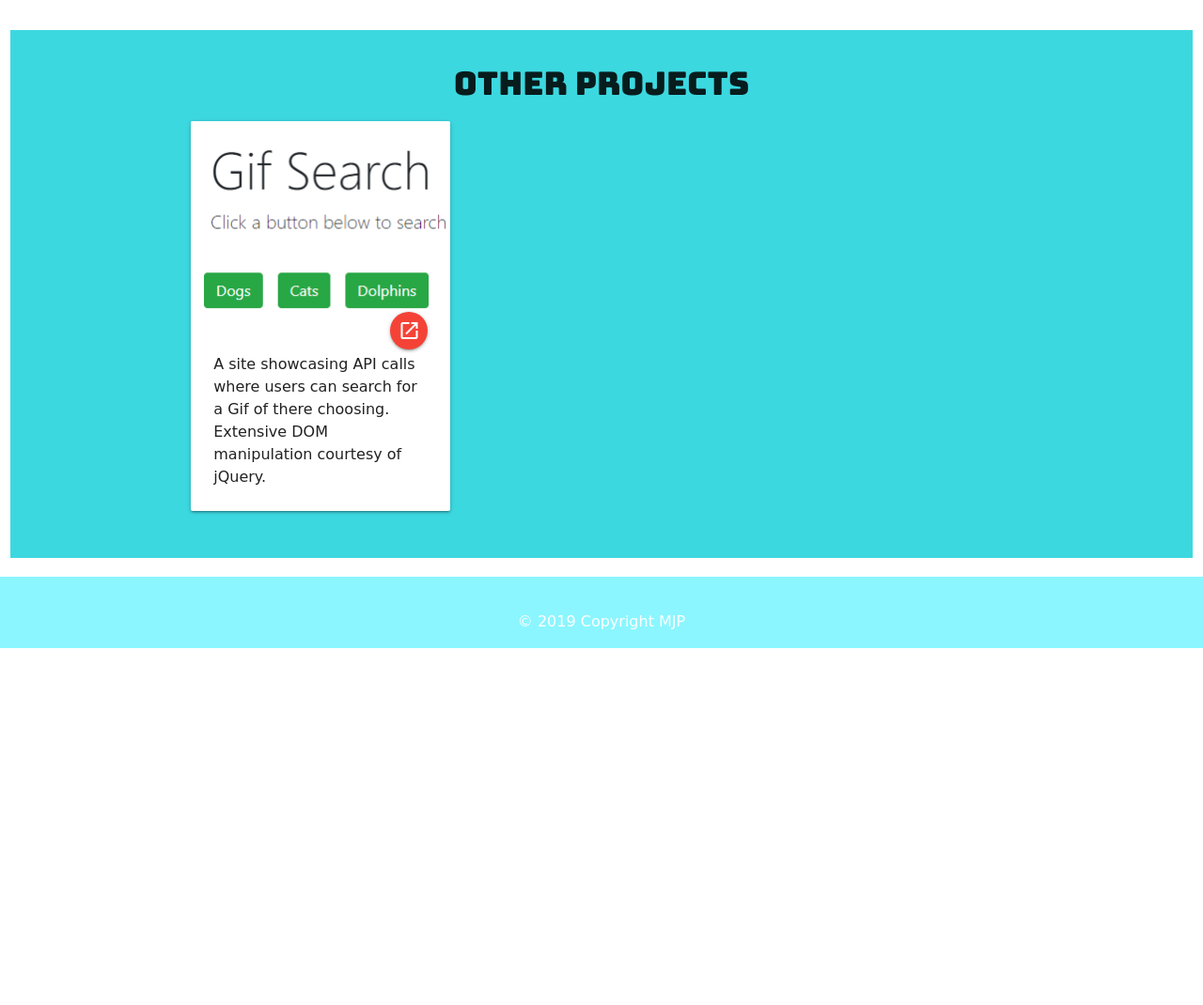
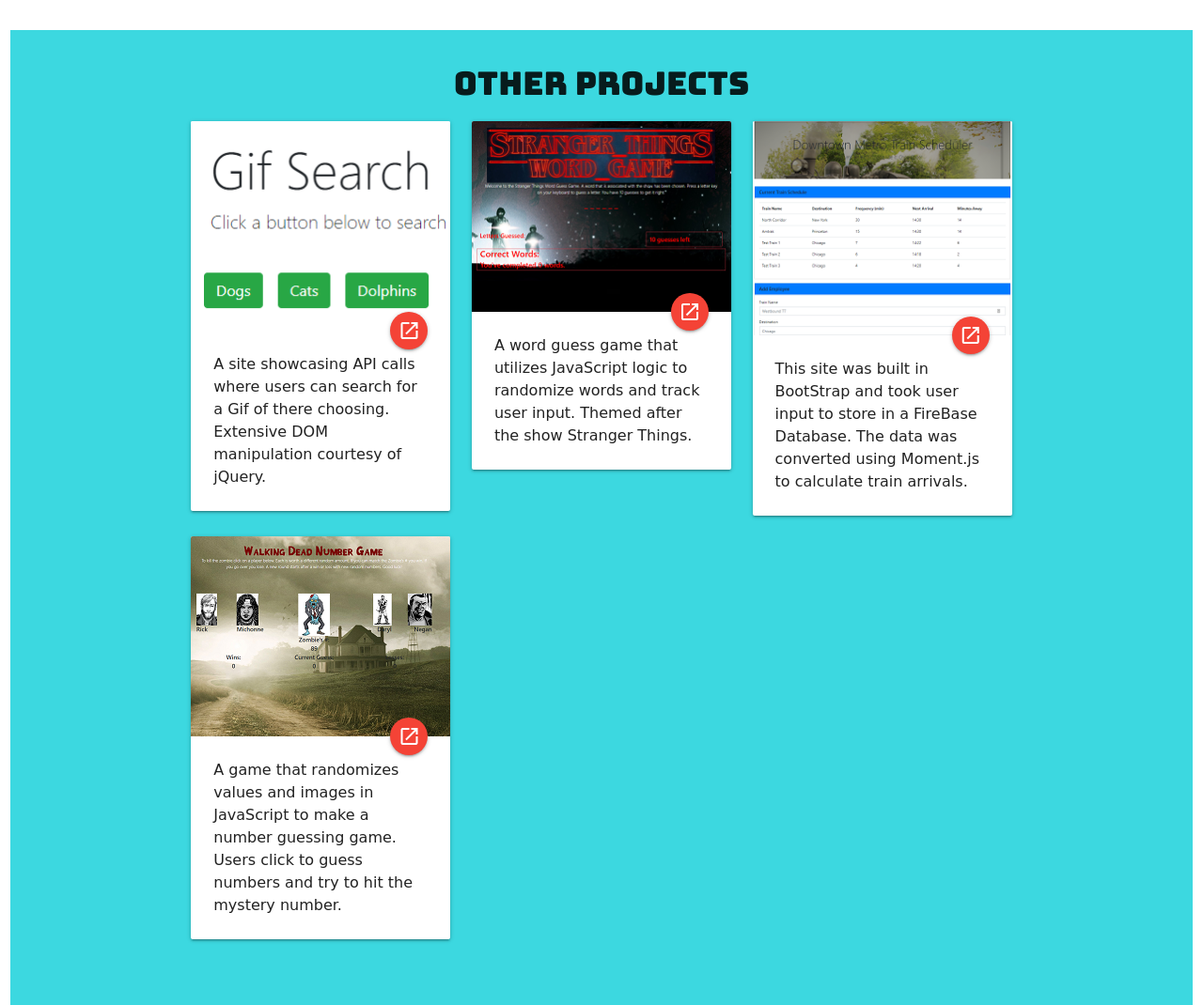
Before and after one commit to dirkcallaway/portfolio, a plain HTML site: page index.html in a window 1280 px wide. Shown: the part 1509-2579 px from the top of the page at 94% size. Before the commit the page ends 2219 px from the top, so only its background shows below. Drawn offline with nearby package versions, Linux system fonts and the light colour scheme; a web font is replaced by a local one.

Commit message:
Added project cards

```diff
--- a/assets/css/style.css
+++ b/assets/css/style.css
@@ -69,6 +69,6 @@ i {
   width:auto;
 }
 
-.black {
-
+.card {
+  height:100%;
 }
--- a/index.html
+++ b/index.html
@@ -30,7 +30,7 @@
     </div>
   </header>
   <!--Content-->
-  <!-- <main> -->
+
   <div class="row">
     <!-- Header Bar -->
     <div class="col s12 m12 l12">
@@ -116,7 +116,7 @@
         <div class="row">
           <div class="container">
             <h4 class="bungee center">Coloradical Trivia Game</h4>
-            <div class="col s12 m8 l4">
+            <div class="col s12 m8 l8">
               <ul>
                 <li class="lon">First Big Thing</li>
                 <li class="lon">Next Big Thing</li>
@@ -135,16 +135,63 @@
         <div class="row">
           <div class="container">
             <h4 class="bungee center">Other Projects</h4>
-            <div class="col s12 m12 l4">
+            <div class="col s12 m12 l12">
+              <div class="row">
 
                 <!-- First Portfolio Card -->
+                <div class="col s12 m4 l4">
                   <div class="card">
                     <div class="card-image">
-                  <img src="assets/images/giph.PNG">
-                  <a href="https://dirkcallaway.github.io/giphtastic/" target="_blank" class="btn-floating halfway-fab waves-effect waves-light red"><i class="material-icons">launch</i></a>
+                      <img src="assets/images/giph.PNG" class="responsive-image">
+                      <a href="https://dirkcallaway.github.io/giphtastic/" target="_blank" class="btn-floating halfway-fab waves-effect waves-light red"><i
+                          class="material-icons">launch</i></a>
                     </div>
                     <div class="card-content">
-                  <p class="lon">A site showcasing API calls where users can search for a Gif of there choosing.  Extensive DOM manipulation courtesy of jQuery.</p>
+                      <p class="lon">A site showcasing API calls where users can search for a Gif of there choosing.
+                        Extensive DOM manipulation courtesy of jQuery.</p>
+                    </div>
+                  </div>
+                </div>
+
+                <!-- Second Portfolio Card -->
+                <div class="col s12 m4 l4">
+                  <div class="card">
+                    <div class="card-image">
+                      <img src="assets/images/wordGame.PNG" class="responsive-image">
+                      <a href="https://dirkcallaway.github.io/Word-Guess-Game/" target="_blank" class="btn-floating halfway-fab waves-effect waves-light red"><i
+                          class="material-icons">launch</i></a>
+                    </div>
+                    <div class="card-content">
+                      <p class="lon">A word guess game that utilizes JavaScript logic to randomize words and track user input.  Themed after the show Stranger Things.</p>
+                    </div>
+                  </div>
+                </div>
+
+                <!-- Third Portfolio Card -->
+                <div class="col s12 m4 l4">
+                  <div class="card">
+                    <div class="card-image">
+                      <img src="assets/images/train.PNG" class="responsive-image">
+                      <a href="https://dirkcallaway.github.io/train-scheduler/" target="_blank" class="btn-floating halfway-fab waves-effect waves-light red"><i
+                          class="material-icons">launch</i></a>
+                    </div>
+                    <div class="card-content">
+                      <p class="lon">This site was built in BootStrap and took user input to store in a FireBase Database.  The data was converted using Moment.js to calculate train arrivals.</p>
+                    </div>
+                  </div>
+                </div>
+
+                <!-- Fourth Portfolio Card -->
+                <div class="col s12 m4 l4">
+                  <div class="card">
+                    <div class="card-image">
+                      <img src="assets/images/dead.PNG" class="responsive-image">
+                      <a href="https://dirkcallaway.github.io/unit-4-game/" target="_blank" class="btn-floating halfway-fab waves-effect waves-light red"><i
+                          class="material-icons">launch</i></a>
+                    </div>
+                    <div class="card-content">
+                      <p class="lon">A game that randomizes values and images in JavaScript to make a number guessing game.  Users click to guess numbers and try to hit the mystery number.</p>
+                    </div>
                   </div>
                 </div>
 
@@ -154,7 +201,8 @@
         </div>
       </div>
     </div>
-<!-- </main> -->
+  </div>
+  </main>
   <!--Footer-->
   <footer class="page-footer">
     <div class="container">
```
Also changed, not shown: assets/images/dead.PNG (added), assets/images/train.PNG (added), assets/images/wordGame.PNG (added). Lines whose indentation alone changed are shown as unchanged.
